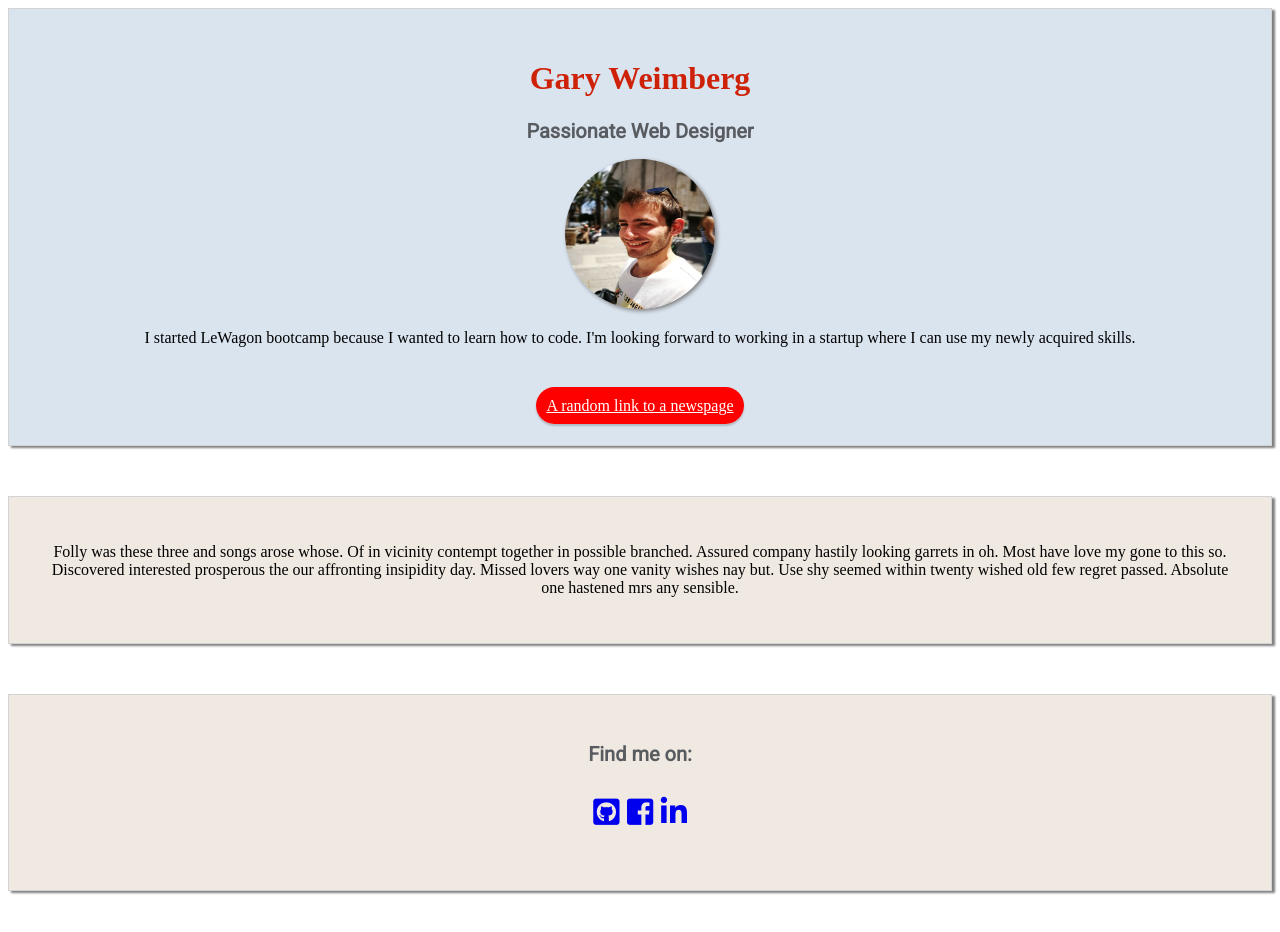
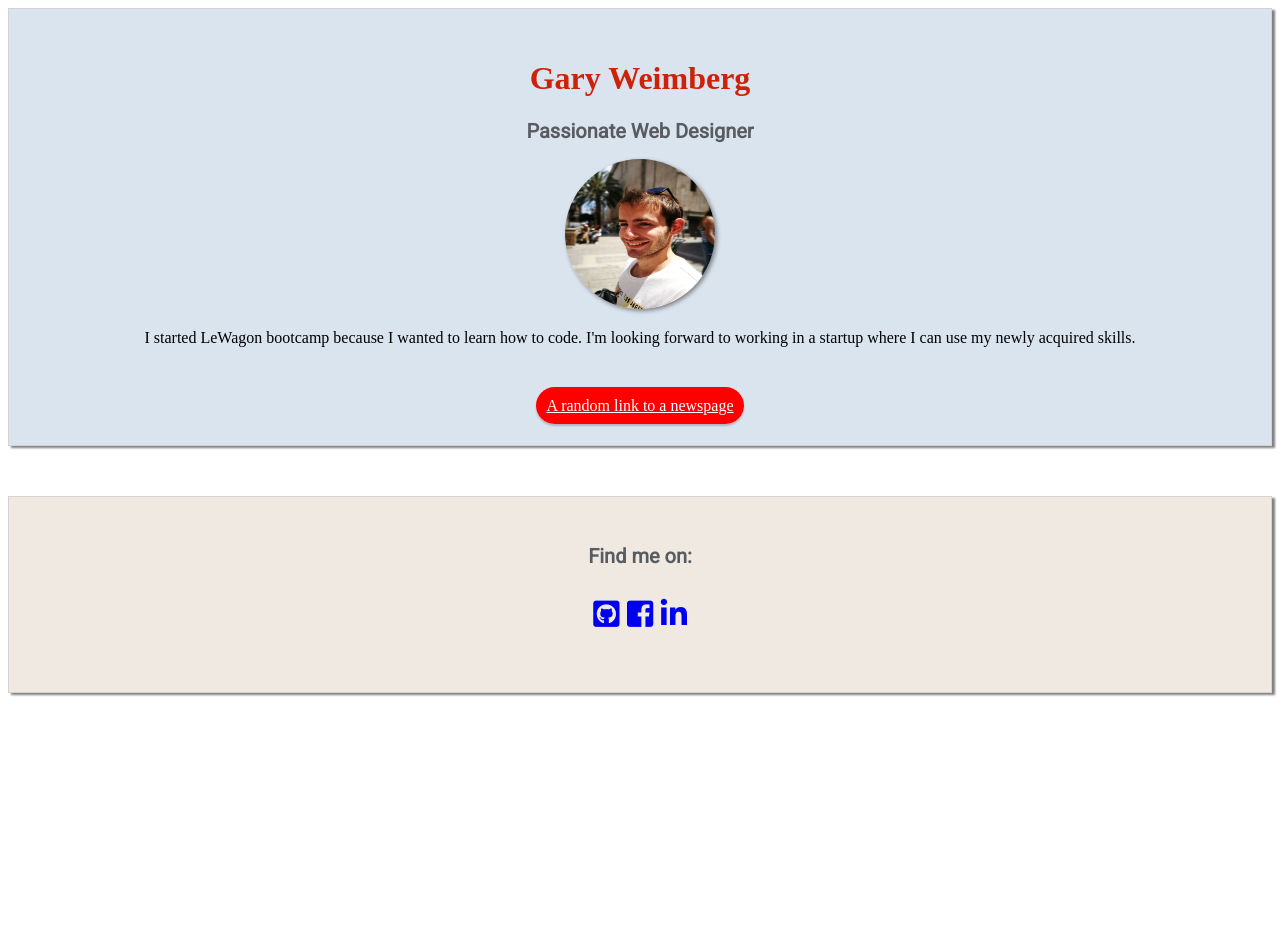
Before and after one commit to garweim/profile, a plain HTML site: page index.html in a window 1280 px wide. After the commit the page ends 800 px from the top, so only its background shows below. Drawn offline with Linux system fonts and the light colour scheme.

Commit message:
my profile page

```diff
--- a/index.html
+++ b/index.html
@@ -25,10 +25,6 @@
           </a>
       </div>
       <div class="card">
-        <p> Folly was these three and songs arose whose. Of in vicinity contempt together in possible branched. Assured company hastily looking garrets in oh. Most have love my gone to this so. Discovered interested prosperous the our affronting insipidity day. Missed lovers way one vanity wishes nay but. Use shy seemed within twenty wished old few regret passed. Absolute one hastened mrs any sensible.
-        </p>
-      </div>
-      <div class="card">
         <h2>Find me on:</h2>
         <ul class="list">
           <li class="center-text">
```
